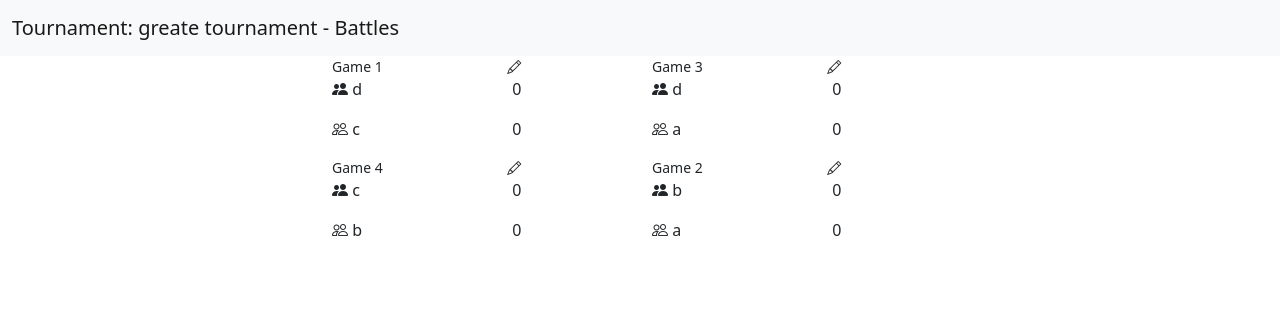
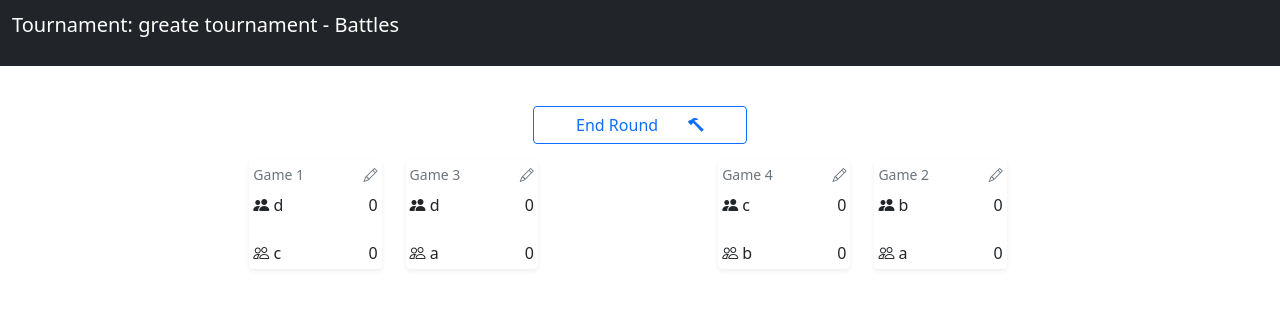
Before and after one commit to Weslley41/tournament_generator, a Django app: page /tournament/1/knockout in a window 1280 px wide. Shown: the top 309 px of the page. Run offline with Django 4.2, Linux system fonts and the light colour scheme; data comes from the database, SQL or seed files in the repository; both versions use the stored data as it was after the commit.

Commit message:
in course: knockout brackets

```diff
--- a/core/static/js/battle.js
+++ b/core/static/js/battle.js
@@ -2,6 +2,7 @@ function editBattle(id) {
 	let scoreTeam1 = document.getElementById("inputScoreTeam1").value;
 	let scoreTeam2 = document.getElementById("inputScoreTeam2").value;
 
+	open(`battle/${id}/scores/team1=${scoreTeam1}&team2=${scoreTeam2}`, '_self');
 }
 
 function setEditBattleValues(id) {
--- a/core/static/js/team.js
+++ b/core/static/js/team.js
@@ -1,6 +1,8 @@
 function addTeam() {
-	let team_name = document.getElementById('inputTeamName').value;
-	open(window.location.href + '/insert_team/' + team_name, '_self');
+	if (!event.key || event.key === 'Enter') {
+		let team_name = document.getElementById('inputTeamName').value;
+		open(window.location.href + '/insert_team/' + team_name, '_self');
+	}
 }
 
 function removeTeam(team_id) {
--- a/core/static/js/tournament.js
+++ b/core/static/js/tournament.js
@@ -11,3 +11,7 @@ function generateTournament() {
 	let typeTournament = document.querySelector('input[name="typeTournament"]:checked').value;
 	open('generate/' + typeTournament, '_self');
 }
+
+function nextRound(final=false) {
+	open(final ? 'final' : 'next_round', '_self');
+}
--- a/core/templates/tournament.html
+++ b/core/templates/tournament.html
@@ -12,50 +12,90 @@
 	<script src="https://cdn.jsdelivr.net/npm/bootstrap@5.1.3/dist/js/bootstrap.bundle.min.js" integrity="sha384-ka7Sk0Gln4gmtz2MlQnikT1wXgYsOg+OMhuP+IlRH9sENBO0LRn5q+8nbTov4+1p" crossorigin="anonymous"></script>
 </head>
 <body>
-	<nav class="navbar navbar-light bg-light">
-		<div class="container-fluid">
-			<a class="navbar-brand" href="#">Tournament: {{tournament.name}} - Battles</a>
+	<nav class="navbar navbar-dark bg-dark mb-4">
+		<div class="container-fluid mb-0 h1">
+			<p class="navbar-brand">Tournament: {{tournament.name}} - Battles</p>
 		</div>
 	</nav>
 
-	<div class="container-fluid">
-		<div class="row align-items-center justify-content-center">
+	{% if tournament.status == 'running' %}
+		<div class="d-grid gap-2 col-2 mx-auto">
+			<button data-bs-toggle="modal" data-bs-target="#nextRound" type="button" class="btn btn-outline-primary my-3 d-flex justify-content-evenly">
+				End Round<i class="bi bi-hammer"></i>
+			</button>
+		</div>
+	{% endif %}
+
+	<div class="container-fluid row align-items-center justify-content-center">
+		{% comment %} bracket A {% endcomment %}
+		<div class="row align-items-center justify-content-center" style="width: 40%">
 			{% for round in rounds %}
-				{% for battle in round.ladoA %}
-					<div class="col col-sm-3">
-						<div class="row">
-							<div class="col-lg-8">
-								{% if battle.editable %}
-									<small class="d-flex justify-content-between">Game {{battle.game}} <i onclick="setEditBattleValues({{battle.id}})" class="bi bi-pencil" data-bs-toggle="modal" data-bs-target="#editBattle"></i></small>
-								{% else %}
-									<small>Game {{battle.game}}</small>
-								{% endif %}
-								<p class="d-flex justify-content-between"><span><i class="bi bi-people-fill"></i> {{battle.team_1.name}}</span> <span>{{battle.team_1_score}}</span></p>
-								<p class="d-flex justify-content-between"><span><i class="bi bi-people"></i> {{battle.team_2.name}}</span> <span>{{battle.team_2_score}}</span></p>
-							</div>
-						</div>
+				<div class="col col-lg-4">
+				{% for battle in round.bracket_A %}
+					<div class="col shadow-sm rounded mb-2">
+						{% if battle.editable %}
+							<small class="d-flex justify-content-between text-secondary p-1">Game {{battle.game}} <i onclick="setEditBattleValues({{battle.id}})" class="bi bi-pencil" data-bs-toggle="modal" data-bs-target="#editBattle" style="cursor: pointer"></i></small>
+							<p class="d-flex justify-content-between p-1"><span><i class="bi bi-people-fill"></i> {{battle.team_1.name}}</span> <span>{{battle.team_1_score}}</span></p>
+							<p class="d-flex justify-content-between p-1"><span><i class="bi bi-people"></i> {{battle.team_2.name}}</span> <span>{{battle.team_2_score}}</span></p>
+						{% else %}
+							<small class="d-flex justify-content-between text-secondary p-1">Game {{battle.game}}</small>
+							{% if battle.winner == "team_1" %}
+								<p class="d-flex justify-content-between text-primary p-1"><span><i class="bi bi-people-fill"></i> {{battle.team_1.name}}</span> <span>{{battle.team_1_score}}</span></p>
+								<p class="d-flex justify-content-between p-1"><span><i class="bi bi-people"></i> {{battle.team_2.name}}</span> <span>{{battle.team_2_score}}</span></p>
+							{% else %}
+								<p class="d-flex justify-content-between p-1"><span><i class="bi bi-people-fill"></i> {{battle.team_1.name}}</span> <span>{{battle.team_1_score}}</span></p>
+								<p class="d-flex justify-content-between text-primary p-1"><span><i class="bi bi-people"></i> {{battle.team_2.name}}</span> <span>{{battle.team_2_score}}</span></p>
+							{% endif %}
+						{% endif %}
 					</div>
 				{% endfor %}
+				</div>
 			{% endfor %}
 		</div>
-
-		<div class="row align-items-center justify-content-center">
+		{% comment %} Final {% endcomment %}
+		{% if final %}
+			<div class="col col-lg-2">
+				<div class="col shadow-sm shadow-primary rounded mb-2">
+					{% if final.editable %}
+						<small class="d-flex justify-content-between text-secondary p-1">Game {{final.game}} <i onclick="setEditBattleValues({{final.id}})" class="bi bi-pencil" data-bs-toggle="modal" data-bs-target="#editBattle" style="cursor: pointer"></i></small>
+						<p class="d-flex justify-content-between p-1"><span><i class="bi bi-people-fill"></i> {{final.team_1.name}}</span> <span>{{final.team_1_score}}</span></p>
+						<p class="d-flex justify-content-between p-1"><span><i class="bi bi-people"></i> {{final.team_2.name}}</span> <span>{{final.team_2_score}}</span></p>
+					{% else %}
+						<small class="d-flex justify-content-between text-secondary p-1">Game {{final.game}}</small>
+						{% if final.winner == "team_1" %}
+							<p class="d-flex justify-content-between text-primary p-1"><span><i class="bi bi-people-fill"></i> {{final.team_1.name}}</span> <span>{{final.team_1_score}}</span></p>
+							<p class="d-flex justify-content-between p-1"><span><i class="bi bi-people"></i> {{final.team_2.name}}</span> <span>{{final.team_2_score}}</span></p>
+						{% else %}
+							<p class="d-flex justify-content-between p-1"><span><i class="bi bi-people-fill"></i> {{final.team_1.name}}</span> <span>{{final.team_1_score}}</span></p>
+							<p class="d-flex justify-content-between text-primary p-1"><span><i class="bi bi-people"></i> {{final.team_2.name}}</span> <span>{{final.team_2_score}}</span></p>
+						{% endif %}
+					{% endif %}
+				</div>
+			</div>
+		{% endif %}
+		{% comment %} bracket B {% endcomment %}
+		<div class="row align-items-center justify-content-center" style="width: 40%">
 			{% for round in rounds reversed %}
-				{% for battle in round.ladoB %}
-					<div class="col col-sm-3">
-						<div class="row">
-							<div class="col-lg-8">
-								{% if battle.editable %}
-									<small class="d-flex justify-content-between">Game {{battle.game}} <i onclick="setEditBattleValues({{battle.id}})" class="bi bi-pencil" data-bs-toggle="modal" data-bs-target="#editBattle"></i></small>
-								{% else %}
-									<small>Game {{battle.game}}</small>
-								{% endif %}
-								<p class="d-flex justify-content-between"><span><i class="bi bi-people-fill"></i> {{battle.team_1.name}}</span> <span>{{battle.team_1_score}}</span></p>
-								<p class="d-flex justify-content-between"><span><i class="bi bi-people"></i> {{battle.team_2.name}}</span> <span>{{battle.team_2_score}}</span></p>
-							</div>
-						</div>
-					</div>
+				<div class="col col-lg-4">
+				{% for battle in round.bracket_B %}
+				<div class="col shadow-sm rounded mb-2">
+					{% if battle.editable %}
+						<small class="d-flex justify-content-between text-secondary p-1">Game {{battle.game}} <i onclick="setEditBattleValues({{battle.id}})" class="bi bi-pencil" data-bs-toggle="modal" data-bs-target="#editBattle" style="cursor: pointer"></i></small>
+						<p class="d-flex justify-content-between p-1"><span><i class="bi bi-people-fill"></i> {{battle.team_1.name}}</span> <span>{{battle.team_1_score}}</span></p>
+						<p class="d-flex justify-content-between p-1"><span><i class="bi bi-people"></i> {{battle.team_2.name}}</span> <span>{{battle.team_2_score}}</span></p>
+					{% else %}
+						<small class="d-flex justify-content-between text-secondary p-1">Game {{battle.game}}</small>
+						{% if battle.winner == "team_1" %}
+							<p class="d-flex justify-content-between text-primary p-1"><span><i class="bi bi-people-fill"></i> {{battle.team_1.name}}</span> <span>{{battle.team_1_score}}</span></p>
+							<p class="d-flex justify-content-between p-1"><span><i class="bi bi-people"></i> {{battle.team_2.name}}</span> <span>{{battle.team_2_score}}</span></p>
+						{% else %}
+							<p class="d-flex justify-content-between p-1"><span><i class="bi bi-people-fill"></i> {{battle.team_1.name}}</span> <span>{{battle.team_1_score}}</span></p>
+							<p class="d-flex justify-content-between text-primary p-1"><span><i class="bi bi-people"></i> {{battle.team_2.name}}</span> <span>{{battle.team_2_score}}</span></p>
+						{% endif %}
+					{% endif %}
+				</div>
 				{% endfor %}
+				</div>
 			{% endfor %}
 		</div>
 	</div>
@@ -87,6 +127,31 @@
 		</div>
 	</div>
 
+	<!-- Modal - confirm round ended -->
+	<div class="modal fade" id="nextRound" tabindex="-1">
+		<div class="modal-dialog">
+			<div class="modal-content">
+				<div class="modal-header">
+					<h5 class="modal-title">Confirm</h5>
+					<button type="button" class="btn-close" data-bs-dismiss="modal" aria-label="Close"></button>
+				</div>
+				<div class="modal-body">
+					<p>New games will be displayed when confirming.</p>
+					<p class="text-danger">Confirm that all results are correct! Cannot edit previous rounds</p>
+				</div>
+				<div class="modal-footer">
+					<button type="button" class="btn btn-secondary" data-bs-dismiss="modal">Close</button>
+					{% if final %}
+						<button type="button" class="btn btn-primary" onclick="nextRound(final=true)">Confirm</button>
+					{% else %}
+						<button type="button" class="btn btn-primary" onclick="nextRound()">Confirm</button>
+					{% endif %}
+				</div>
+			</div>
+		</div>
+	</div>
+
+	<script src="{% static 'js/tournament.js' %}"></script>
 	<script src="{% static 'js/battle.js' %}"></script>
 </body>
 </html>
--- a/core/templates/tournament_edit.html
+++ b/core/templates/tournament_edit.html
@@ -27,7 +27,7 @@
 	<div class="container-fluid">
 		<div class="input-group flex-nowrap">
 			<span class="input-group-text"><i class="bi bi-people-fill"></i></span>
-			<input class="form-control" type="text" id="inputTeamName" placeholder="Team name">
+			<input class="form-control" type="text" id="inputTeamName" placeholder="Team name" onkeyup="addTeam()">
 			<button class="btn btn-secondary" onclick="addTeam()">Insert Team</button>
 		</div>
 
--- a/core/urls.py
+++ b/core/urls.py
@@ -2,7 +2,7 @@ from django.urls import path
 from django.views import defaults
 
 from .views import index, tournament, tournament_edit, battle_infos
-from .tournament_actions import create_tournament, tournament_delete, generate_league, generate_knockout, insert_team, remove_team
+from .tournament_actions import *
 
 urlpatterns = [
 	path('', index),
@@ -15,6 +15,9 @@ urlpatterns = [
 	path('tournament/<int:id>/generate/knockout', generate_knockout),
 	path('tournament/<int:id>/edit/insert_team/<str:name>', insert_team),
 	path('tournament/<int:tournament_id>/edit/remove_team/<int:team_id>', remove_team),
+	path('tournament/<int:tournament_id>/battle/<int:battle_id>/scores/team1=<int:team_1_score>&team2=<int:team_2_score>', set_scores_battle),
+	path('tournament/<int:tournament_id>/next_round', next_round),
+	path('tournament/<int:tournament_id>/final', end_tournament),
 
 	path('battle/<int:id>', battle_infos),
 ]
--- a/core/views.py
+++ b/core/views.py
@@ -10,19 +10,24 @@ def index(request):
 
 def tournament(request, id):
 	tournament_obj = get_object_or_404(Tournament, id=id)
-	rounds = Battle.objects.values_list('round').filter(tournament=tournament_obj).distinct()
+	rounds = Battle.objects.values_list('round').filter(tournament=tournament_obj).distinct().order_by('round')
 	context = {
 		'tournament': tournament_obj,
 		'rounds': [],
+		'current_round': tournament_obj.current_round,
 	}
 
 	for round in rounds:
-		battles = Battle.objects.filter(tournament=tournament_obj, round=round[0])
-		context['rounds'].append({
-			"round": round[0],
-			"ladoA": battles[:len(battles) // 2],
-			"ladoB": battles[len(battles) // 2:],
-		})
+		battles = Battle.objects.filter(tournament=tournament_obj, round=round[0]).order_by('game')
+
+		if (battles.count() > 1):
+			context['rounds'].append({
+				"round": round[0],
+				"bracket_A": battles[:len(battles) // 2],
+				"bracket_B": battles[len(battles) // 2:],
+			})
+		else:
+			context['final'] = battles[0]
 
 	return render(request, 'tournament.html', context)
 
```
Also changed, not shown: core/models.py (+33 -18 lines), core/tournament_actions.py (+56 -7 lines), core/migrations/0006_battle_winner_tournament_status.py (added), core/migrations/0007_team_false_team_tournament_current_round.py (added), db.sqlite3.
